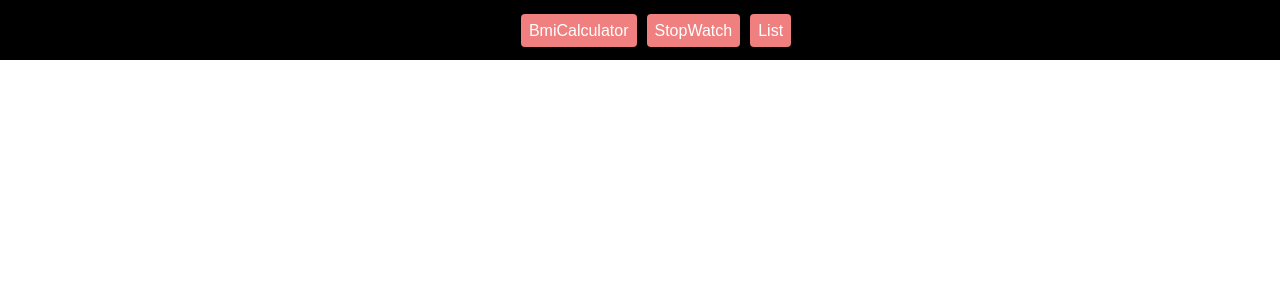
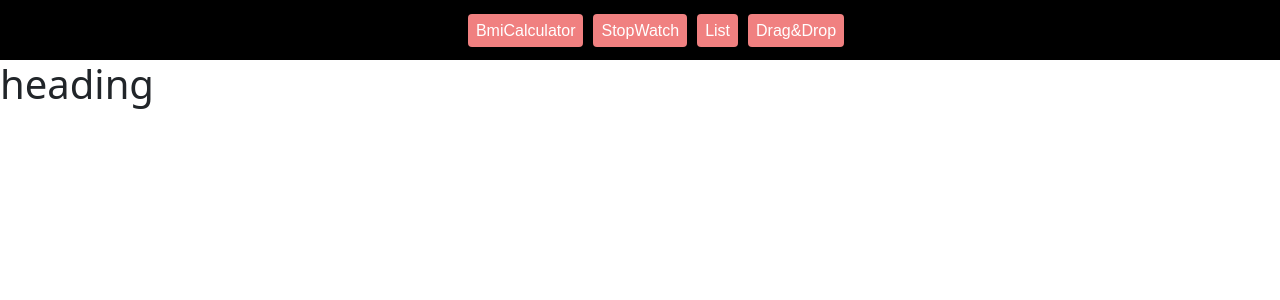
Before and after one commit to RMHamzaArif89/ReactJs-Mini-Projects, a React (Vite) app in the folder JS_Mini_Pro1_to_5/: page /dragdrop in a window 1280 px wide. Shown: the top 300 px of the page. Built offline with nearby package versions, Linux system fonts and the light colour scheme.

Commit message:
using npm pcg react-dnd created the dropable compo nent and its css file

```diff
--- a/JS_Mini_Pro1_to_5/package.json
+++ b/JS_Mini_Pro1_to_5/package.json
@@ -11,6 +11,7 @@
   },
   "dependencies": {
     "react": "^18.2.0",
+    "react-dnd": "^16.0.1",
     "react-dom": "^18.2.0",
     "react-router-dom": "^6.22.2"
   },
--- a/JS_Mini_Pro1_to_5/src/App.jsx
+++ b/JS_Mini_Pro1_to_5/src/App.jsx
@@ -6,6 +6,7 @@ import Age from './components/AgeCal_Project/Age'
 import Nav from './components/nav/Nav';
 import Swatch from './components/StopWatch_Project/Swatch';
 import List from './components/moviesList/list';
+import DragDrop from './components/dragdrop/DragDrop';
 
 function App() {
  return(
@@ -18,6 +19,7 @@ function App() {
           <Route path="BmiCal" element={<Bmi/>} />
           <Route path="Swatch" element={<Swatch/>} />
           <Route path="List" element={<List/>} />
+          <Route path="dragdrop" element={<DragDrop/>} />
       </Routes>
     </BrowserRouter>
 </>
--- a/JS_Mini_Pro1_to_5/src/components/dragdrop/DragDrop.jsx
+++ b/JS_Mini_Pro1_to_5/src/components/dragdrop/DragDrop.jsx
@@ -1,10 +1,13 @@
 import React from 'react'
+import { DndProvider } from "react-dnd";
+import {HTML5Backend} from "react-dnd-html5-backend";
 
 function DragDrop() {
   return (
     <div className='drag'>
-
-
+      <DndProvider backend={HTML5Backend}>
+        <h1>heading</h1>
+      </DndProvider>
     </div>
   )
 }
--- a/JS_Mini_Pro1_to_5/src/components/nav/Nav.jsx
+++ b/JS_Mini_Pro1_to_5/src/components/nav/Nav.jsx
@@ -10,6 +10,7 @@ function Nav() {
             <li><Link to='BmiCal'>BmiCalculator</Link></li>
             <li><Link to='Swatch'>StopWatch</Link></li>
             <li><Link to='List'>List</Link></li>
+            <li><Link to='dragdrop'>Drag&Drop</Link></li>
         </ul>
 
     </div>
```
Also changed, not shown: 1 other file (tests, documents, lock files or other folders).
